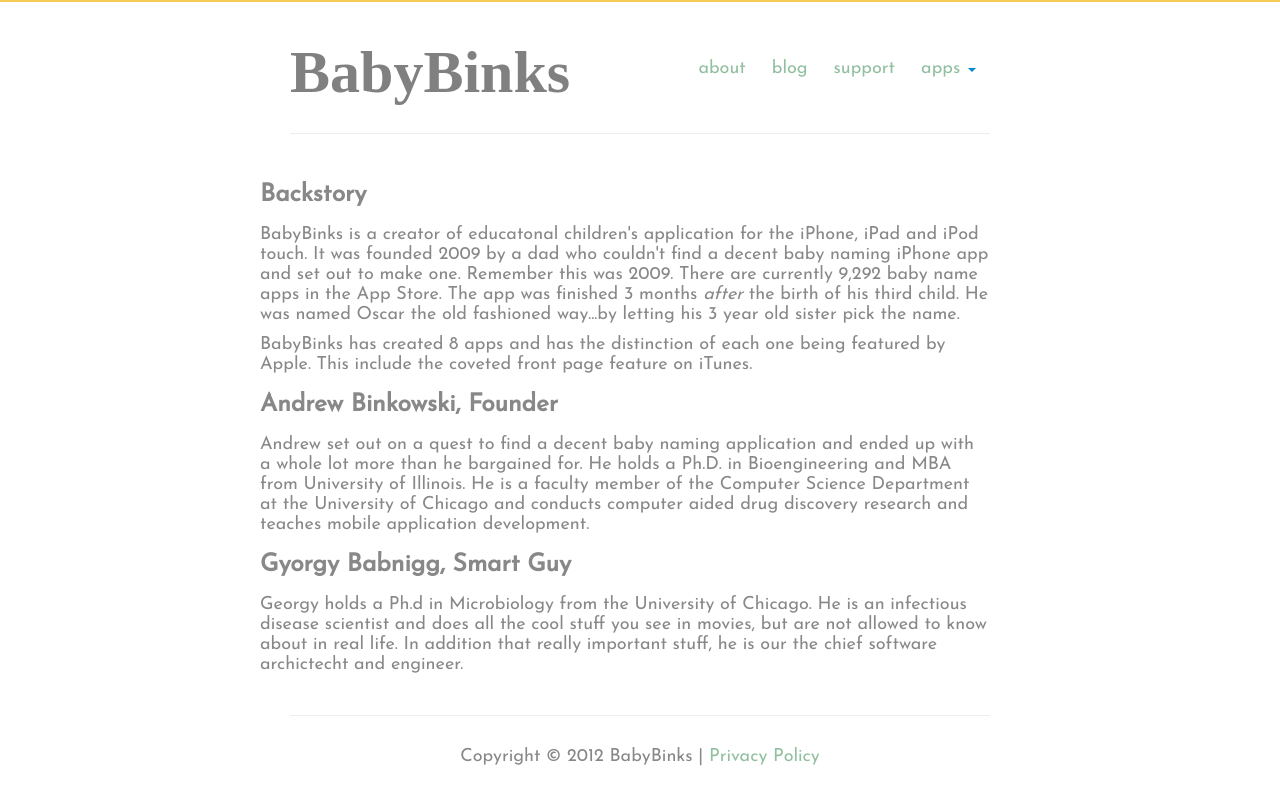
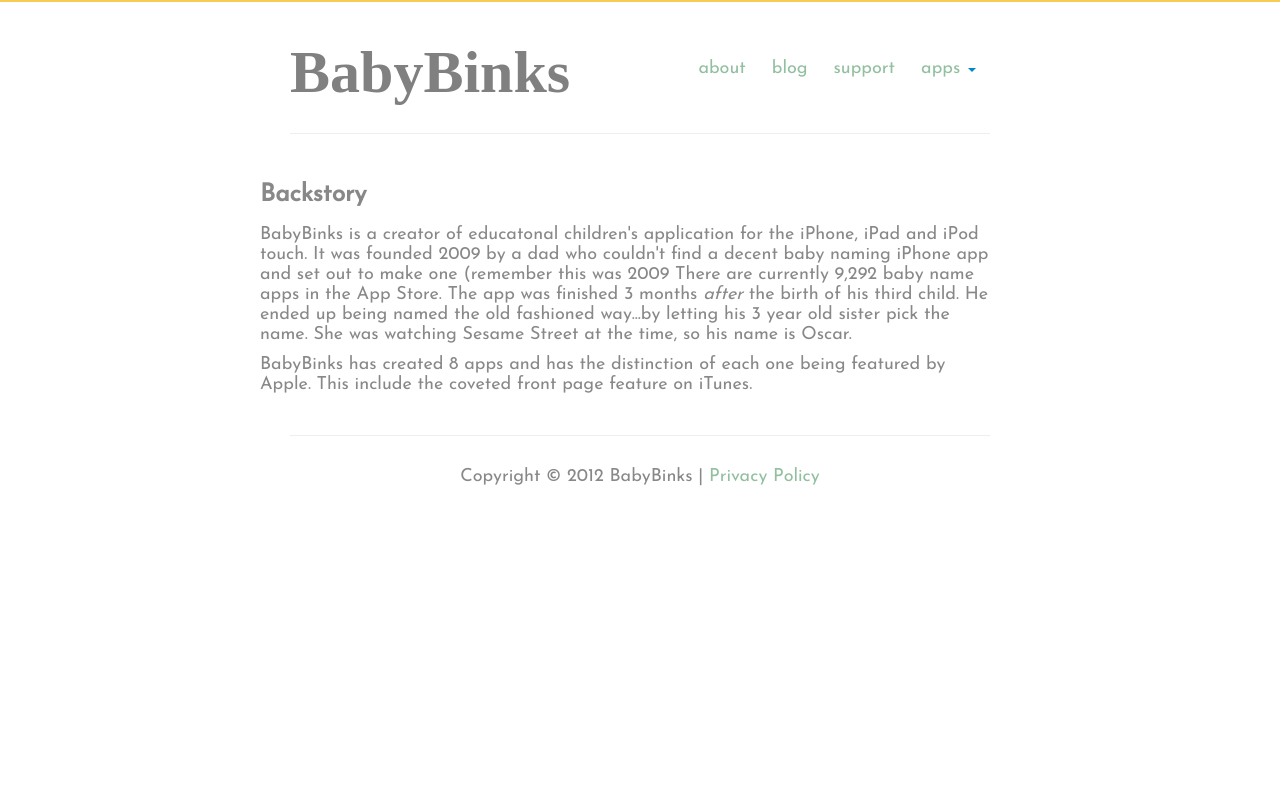
Before and after one commit to babybinks/babybinks.github.com, a Jekyll site: the page built from about.html, in a window 1280 px wide. Shown: the top 805 px of the page. Built offline with Jekyll 4.4.1, drawn with Linux system fonts in a browser that asks for light colours; nearby versions of some CDN libraries; some web fonts are replaced.

Commit message:
Comment out the personal bios.

```diff
--- a/about.html
+++ b/about.html
@@ -10,15 +10,15 @@
 
            <p>BabyBinks is a creator of educatonal children's application for the iPhone,
             iPad and iPod touch.  It was founded 2009 by a dad who couldn't find a decent
-            baby naming iPhone app and set out to make one.  Remember this was 2009. There
+            baby naming iPhone app and set out to make one (remember this was 2009 There
             are currently 9,292 baby name apps in the App Store.  The app was finished
-            3 months <em>after</em> the birth of his third child.  He was named Oscar the
-            old fashioned way...by letting his 3 year old sister pick the name.</p>
+            3 months <em>after</em> the birth of his third child.  He ended up being named the
+            old fashioned way...by letting his 3 year old sister pick the name.  She was watching Sesame Street at the time, so his name is Oscar.</p>
 
             <p>BabyBinks has created 8 apps and has the distinction of each one being featured
             by Apple.  This include the coveted front page feature on iTunes.</p>
 
-
+            <!--
         <h3>Andrew Binkowski, Founder</h3>
             <p>Andrew set out on a quest to find a decent baby naming application
             and ended up with a whole lot more than he bargained for.  He holds a Ph.D.
@@ -32,7 +32,7 @@
             infectious disease scientist and does all the cool stuff you see in movies,
             but are not allowed to know about in real life.  In addition that really
             important stuff, he is our the chief software archictecht and engineer.</p>
-
+        -->
             <!--iPhone applications for modern families. Come on and join the
             party; there's stroller parking in the back, a changing table in the bathroom,
             and cold beer behind the breast milk in the fridge.
```
